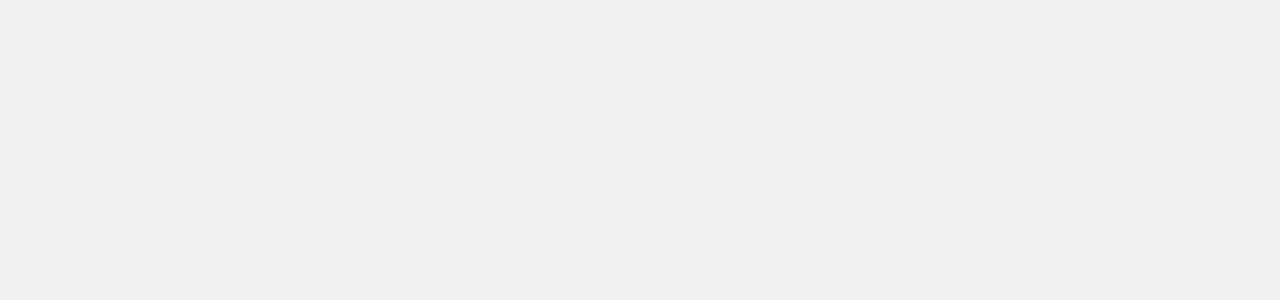
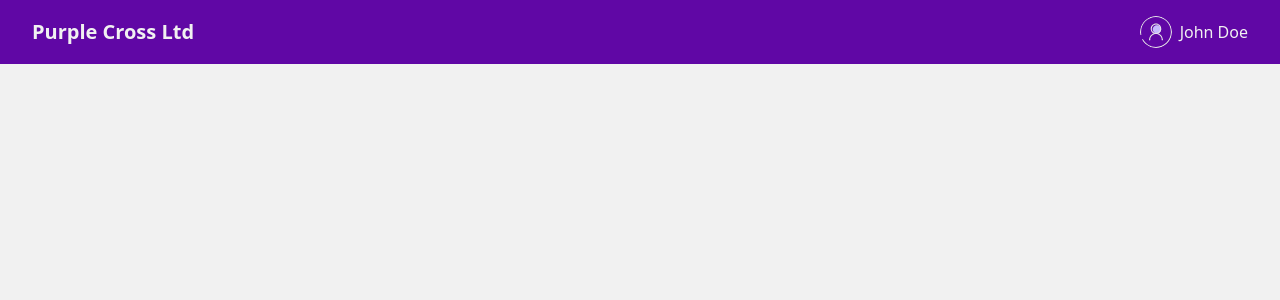
Before and after one commit to juliadelis/PurpleCrossCaseStudy, a Vue app: page / in a window 1280 px wide. Shown: the top 300 px of the page. Built offline with nearby package versions, Linux system fonts and the light colour scheme.

Commit message:
feat: navbar component

```diff
--- a/src/App.vue
+++ b/src/App.vue
@@ -1,10 +1,14 @@
-<template></template>
+<template>
+  <Navbar />
+</template>
 
 <script>
+import Navbar from "./components/NavBar.vue";
 import employeeData from "./data/purple_cross_employees.json";
 
 export default {
   name: "App",
+  components: { Navbar },
   data() {
     return {
       employeesData: employeeData,
--- /dev/null
+++ b/src/components/NavBar.vue
@@ -0,0 +1,53 @@
+<template>
+  <nav class="navbar">
+    <div class="logo">Purple Cross Ltd</div>
+
+    <div class="profile">
+      <img src="../assets/images/user-profile.svg" alt="User" class="avatar" />
+      <span class="username">John Doe</span>
+    </div>
+  </nav>
+</template>
+
+<script>
+export default {
+  name: "Navbar",
+};
+</script>
+
+<style scoped>
+.navbar {
+  width: 100%;
+  background-color: #6007a5;
+  display: flex;
+  justify-content: space-between;
+  align-items: center;
+  padding: 16px 32px;
+  color: #f1f1f1;
+  z-index: 10;
+}
+
+/* --- Logo --- */
+.logo {
+  font-size: 20px;
+  font-weight: bold;
+}
+
+/* --- Profile Section --- */
+
+.profile {
+  display: flex;
+  align-items: center;
+  gap: 8px;
+}
+
+.avatar {
+  width: 32px;
+  height: 32px;
+  border-radius: 50%;
+}
+
+.username {
+  font-weight: 500;
+}
+</style>
--- a/src/style.css
+++ b/src/style.css
@@ -11,12 +11,20 @@
   -moz-osx-font-smoothing: grayscale;
 }
 
+* {
+  box-sizing: border-box;
+}
+
 body {
   margin: 0;
+  padding: 0;
   display: flex;
-  place-items: center;
-  min-width: 320px;
+  width: 100%;
   min-height: 100vh;
+}
+
+#app {
+  width: 100%;
 }
 
 h1 {
@@ -39,10 +47,3 @@
 button:hover {
   background-color: #36055c;
 }
-
-#app {
-  max-width: 1280px;
-  margin: 0 auto;
-  padding: 2rem;
-  text-align: center;
-}
```
Also changed, not shown: src/assets/images/user-profile.svg (added).
